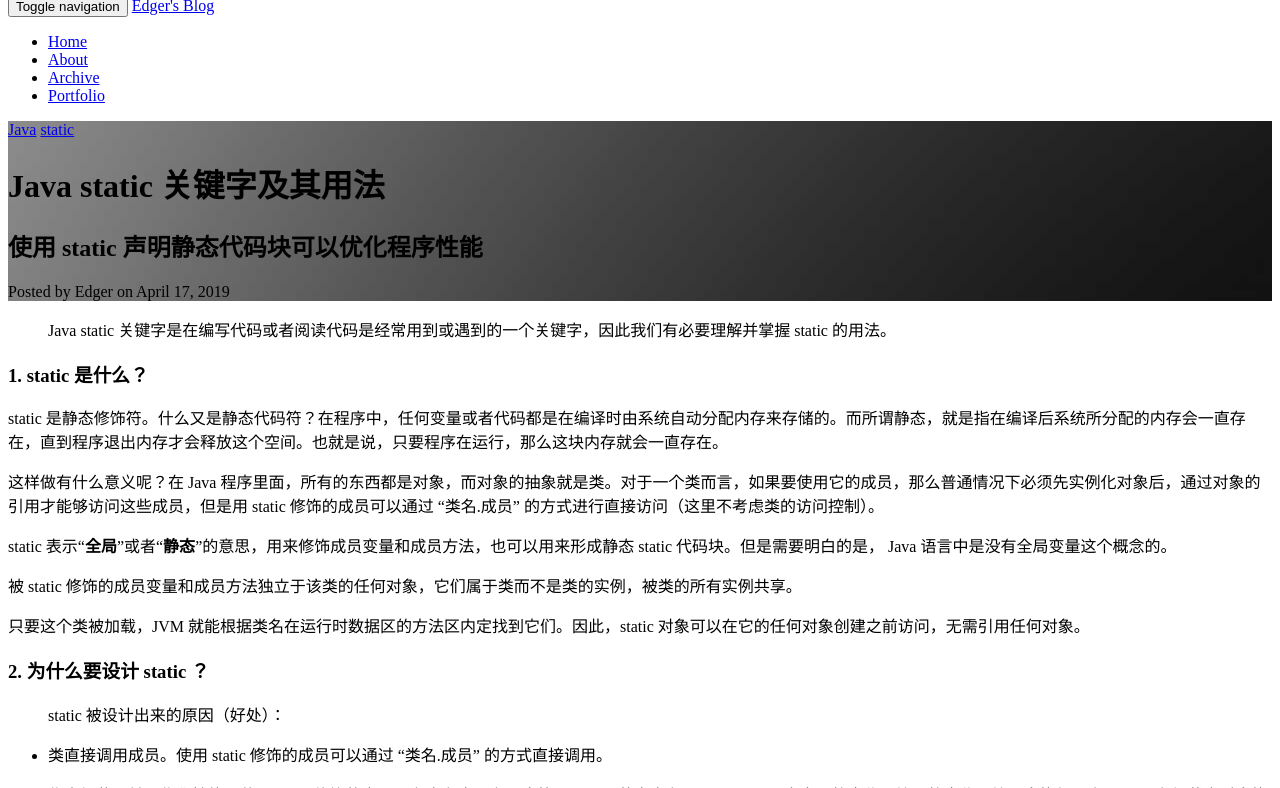
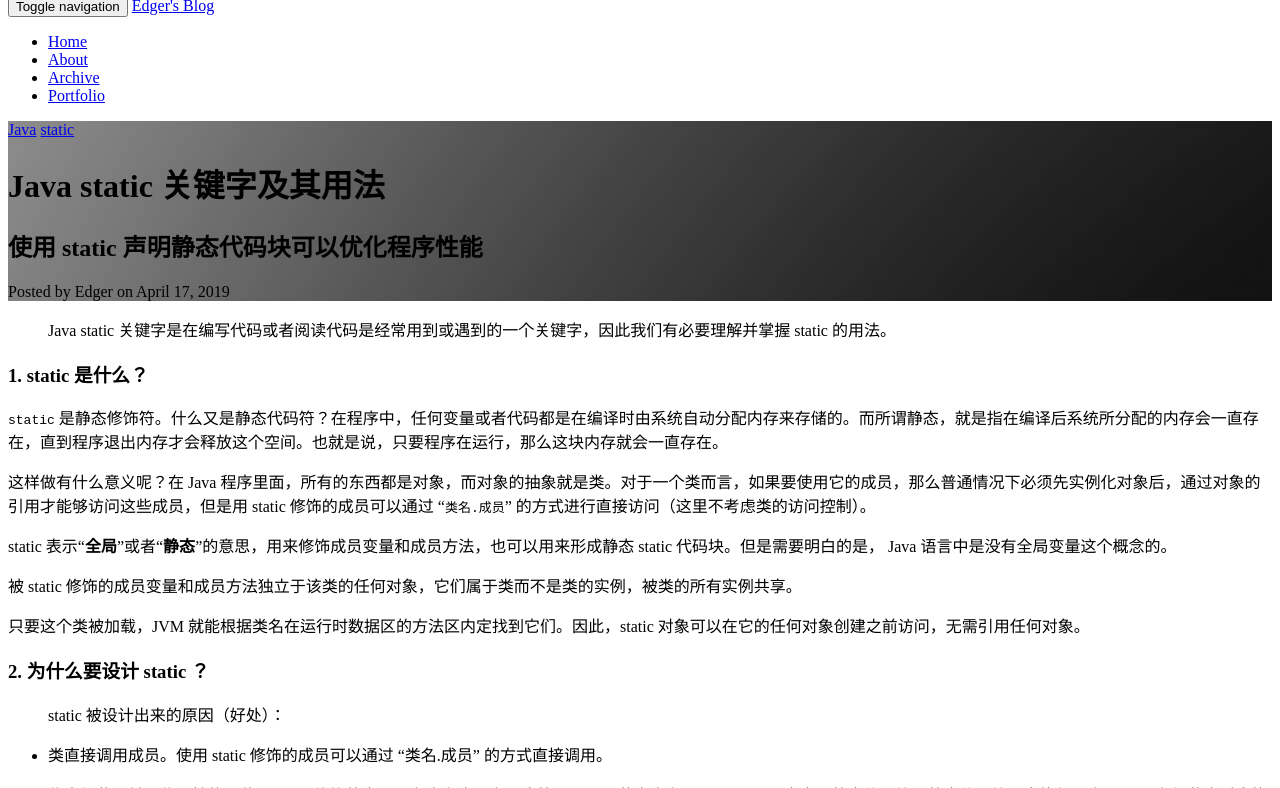
Before and after one commit to Edger/edger.github.io, a Jekyll site: the page built from _posts/2019-04-17-Java-static.md, in a window 1280 px wide and 900 px high, cut to the strip 112-900 px from the top of the window. Built offline with Jekyll 4.4.1, drawn with Linux system fonts in a browser that asks for light colours; comment, search, counter and statistics services are not loaded; some of the changed text lies outside the part shown.

Commit message:
Updated post about Java static

````diff
--- a/_posts/2019-04-17-Java-static.md
+++ b/_posts/2019-04-17-Java-static.md
@@ -18,9 +18,9 @@ tags:
 
 ### 1. static 是什么？
 
-static 是静态修饰符。什么又是静态代码符？在程序中，任何变量或者代码都是在编译时由系统自动分配内存来存储的。而所谓静态，就是指在编译后系统所分配的内存会一直存在，直到程序退出内存才会释放这个空间。也就是说，只要程序在运行，那么这块内存就会一直存在。
+`static` 是静态修饰符。什么又是静态代码符？在程序中，任何变量或者代码都是在编译时由系统自动分配内存来存储的。而所谓静态，就是指在编译后系统所分配的内存会一直存在，直到程序退出内存才会释放这个空间。也就是说，只要程序在运行，那么这块内存就会一直存在。
 
-这样做有什么意义呢？在 Java 程序里面，所有的东西都是对象，而对象的抽象就是类。对于一个类而言，如果要使用它的成员，那么普通情况下必须先实例化对象后，通过对象的引用才能够访问这些成员，但是用 static 修饰的成员可以通过 “类名.成员” 的方式进行直接访问（这里不考虑类的访问控制）。
+这样做有什么意义呢？在 Java 程序里面，所有的东西都是对象，而对象的抽象就是类。对于一个类而言，如果要使用它的成员，那么普通情况下必须先实例化对象后，通过对象的引用才能够访问这些成员，但是用 static 修饰的成员可以通过 “`类名.成员`” 的方式进行直接访问（这里不考虑类的访问控制）。
 
 static 表示“**全局**”或者“**静态**”的意思，用来修饰成员变量和成员方法，也可以用来形成静态 static 代码块。但是需要明白的是， Java 语言中是没有全局变量这个概念的。
 
@@ -97,7 +97,7 @@ class Person {
 }
 ```
 
-Person 是一个非常简单的类，其中 `isBornBetween1946And1964( )` 是用来这个人是否是` 1946～1964` 年出生的，而每次 `isBornBetween1946And1964( )` 被调用的时候，都会生成 startDate 和 birthDate 两个对象，造成了空间浪费，如果改成这样效率会更好：
+Person 是一个非常简单的类，其中 `isBornBetween1946And1964( )` 是用来这个人是否是` 1946～1964` 年出生的，而每次 `isBornBetween1946And1964( )` 被调用的时候，都会生成 `startDate` 和 `birthDate` 两个对象，造成了空间浪费，如果改成这样效率会更好：
 
 ```java
 class Person {
@@ -129,9 +129,9 @@ private static final String TAG = "TAG";
 
 `static final` 用来修饰成员变量和成员方法，可简单理解为 Java 中的“全局常量”。
 
-对于变量，使用 static final 修饰后，表示一旦给值就不可修改，并且通过类名可以访问。
+对于变量，使用 `static final` 修饰后，表示一旦给值就不可修改，并且通过类名可以访问。
 
-对于方法，使用 static final 修饰后，则表示不可覆盖，并且可以通过类名直接访问。
+对于方法，使用 `static final` 修饰后，则表示不可覆盖，并且可以通过类名直接访问。
 
 对于被 static 和 final 修饰过的实例常量，实例本身不能再改变了。但对于一些容器类型（比如，ArrayList、HashMap）的实例变量，不可以改变的只是容器变量本身，但可以修改容器中存放的对象，这一点在编程中用到很多。
 
@@ -145,7 +145,7 @@ private static final String TAG = "TAG";
 
 ![](/img/in-post/post-Java-static-access-right.png)
 
-打印 Person.age 时提示错误"Person.age is not visible."，但是打印 Person.name 则不会，这说明 static 关键字并不会改变变量和方法的访问权限。
+打印 Person.age 时提示错误 "Person.age is not visible."，但是打印 Person.name 则不会，这说明 static 关键字并不会改变变量和方法的访问权限。
 
 #### 5.2 能通过 this 访问静态成员变量吗？
 
@@ -155,9 +155,9 @@ private static final String TAG = "TAG";
 
 #### 5.3 static 能作用于局部变量么？
 
-在C/C++中static是可以作用域局部变量的，但是在Java中切记：static是不允许用来修饰局部变量。不要问为什么，这是Java语法的规定。
+在 C/C++ 中 static 是可以作用域局部变量的，但是在 Java 中切记：static 是不允许用来修饰局部变量。不要问为什么，这是 Java 语法的规定。
 
-具体原因可以参考这篇博文的讨论：[Java static关键字为什么不能应用于局部变量？](http://www.debugease.com/j2se/178932.html)
+具体原因可以参考这篇博文的讨论：[Java static 关键字为什么不能应用于局部变量？](http://www.debugease.com/j2se/178932.html)
 
 ### 6. 总结
 
@@ -169,7 +169,7 @@ private static final String TAG = "TAG";
 
 > 静态方法
 
-静态方法最常见的例子是 main( )。因为在程序开始执行时必须调用 main( )，所以它需要被声明为 static 。
+静态方法最常见的例子是` main( )`。因为在程序开始执行时必须调用` main( )`，所以它需要被声明为 static 。
 
 声明为 static 的方法有以下几条限制：
 
@@ -183,8 +183,7 @@ private static final String TAG = "TAG";
 
 如果需要通过计算来初始化 static 变量，可以声明一个 static 块，static 块仅在该类被加载时执行一次。
 
-```
------ 分割线 -----
+```Java
 ```
 
 本文参考文章如下：
````
